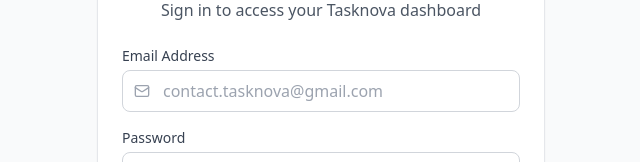
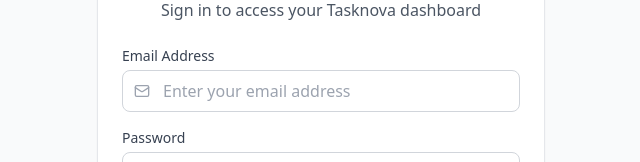
Before and after one commit to rajsa001/TeamManagement, a React (Vite) app: page / in a window 1280 px wide. Both pictures are taken after a click on the button "Login as Admin". Shown: the part 304-466 px from the top of the page, without its empty margins (319-959 px from the left). Built offline with nearby package versions, Linux system fonts and the light colour scheme; no server answers.

Commit message:
email placeholders reemobed

```diff
--- a/src/components/auth/LoginForm.tsx
+++ b/src/components/auth/LoginForm.tsx
@@ -53,7 +53,7 @@ const LoginForm: React.FC<LoginFormProps> = ({ role, onBack }) => {
               type="email"
               value={email}
               onChange={(e) => setEmail(e.target.value)}
-              placeholder={role === 'admin' ? 'contact.tasknova@gmail.com' : role === 'project_manager' ? 'pm@company.com' : 'member@company.com'}
+              placeholder="Enter your email address"
               className="w-full pl-10 pr-3 py-2 border border-gray-300 rounded-lg focus:outline-none focus:ring-2 focus:ring-blue-500 focus:border-transparent"
               required
             />
```
